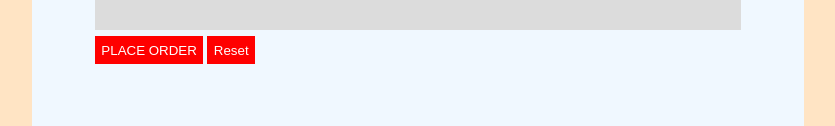
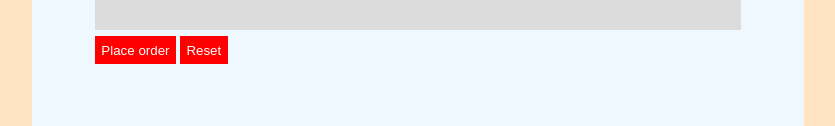
Before and after one commit to MaheshB-14/js-form, a plain HTML site: page index.html in a window 1280 px wide. Shown: the part 566-692 px from the top of the page, without its empty margins (222-1057 px from the left). Drawn offline with Linux system fonts and the light colour scheme.

Commit message:
chnage done in html

```diff
--- a/index.html
+++ b/index.html
@@ -61,7 +61,7 @@
 </div>
 </div>
     <div id="btn">
-        <button class="button" onclick="done()">PLACE ORDER</button>
+        <button class="button" onclick="done()">Place order</button>
         <input type="reset" class="button" >
         <br>
         <input type="submit" class="button" id="place">
```
